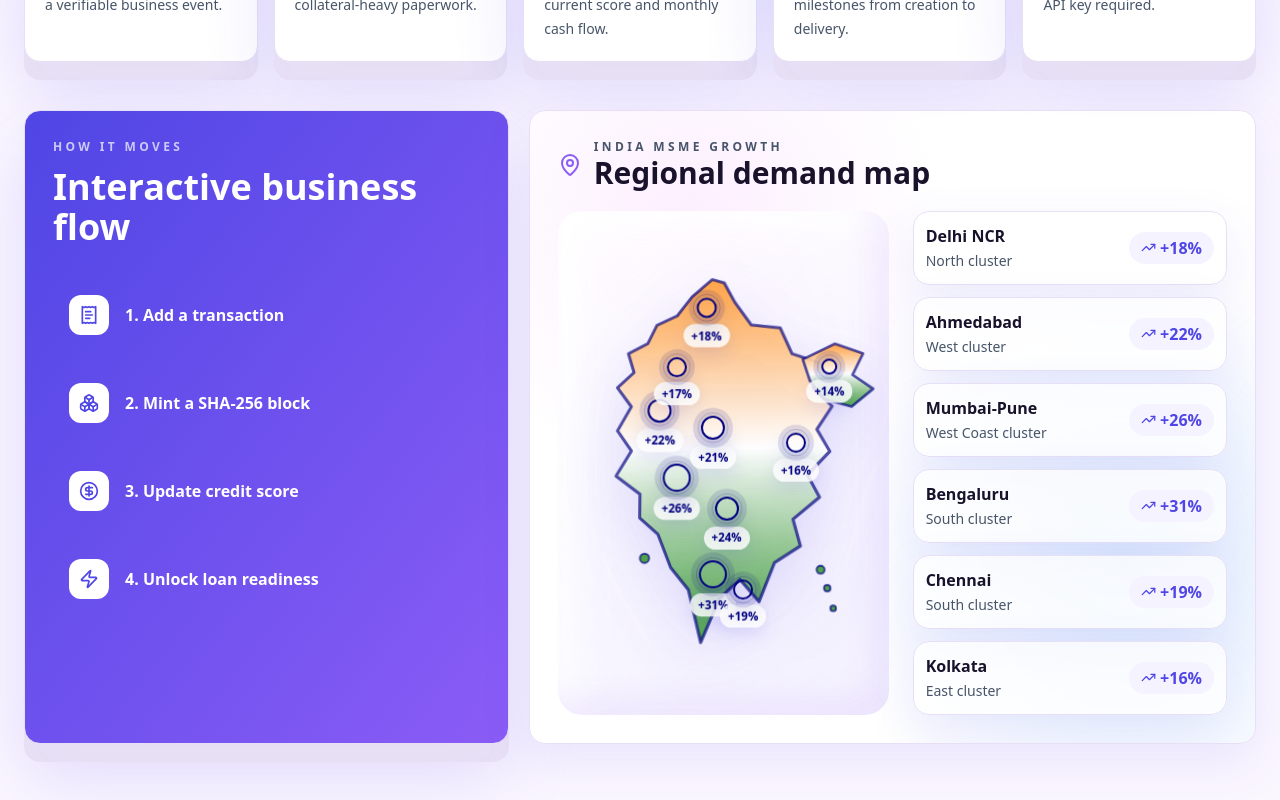
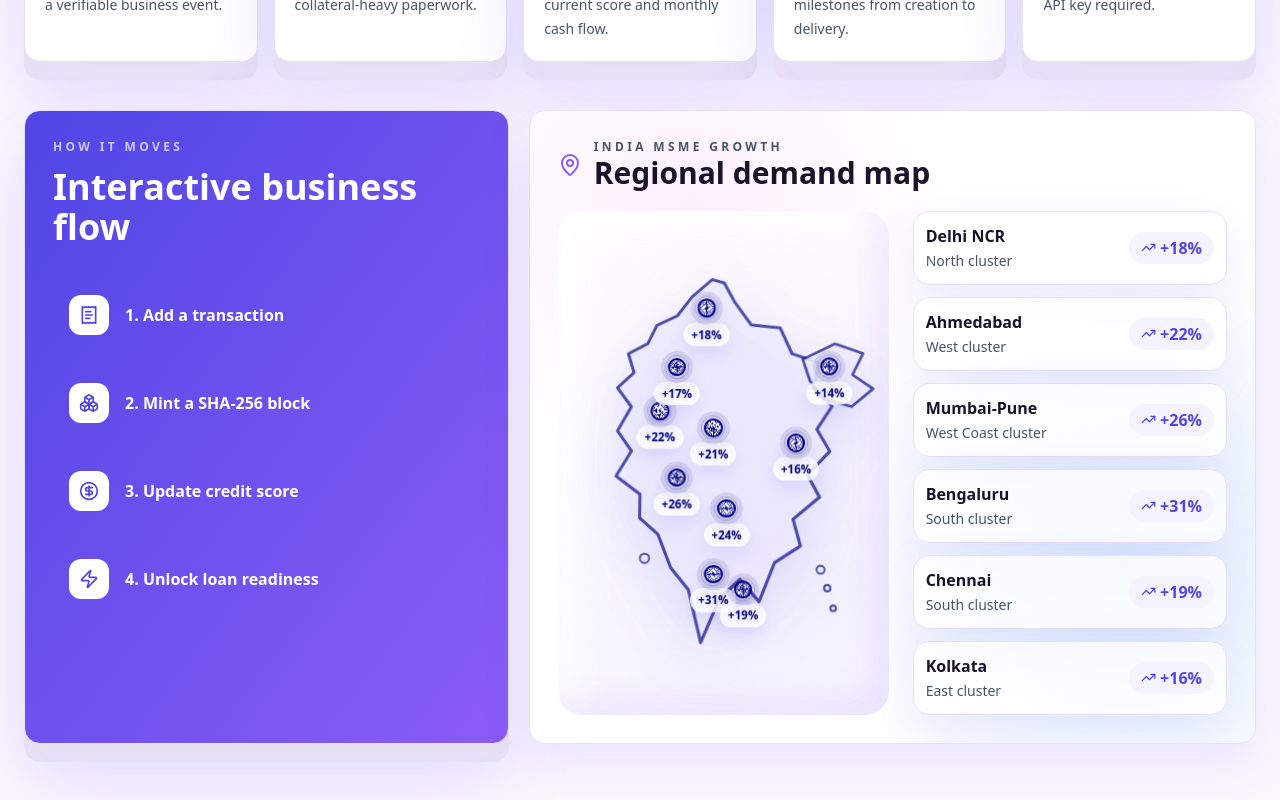
Before and after one commit to rudranshrajsrivastava/MICROFINANCE, a Next.js app: page / in a window 1280 px wide. Shown: the part 1116-1916 px from the top of the page. Built offline with nearby package versions, Linux system fonts and the light colour scheme.

Commit message:
Use Ashoka Chakra map markers

```diff
--- a/app/globals.css
+++ b/app/globals.css
@@ -162,7 +162,7 @@ select {
 
   .india-map-outline path,
   .india-map-outline circle {
-    fill: url("#indiaTricolor");
+    fill: rgba(237, 233, 254, 0.9);
     stroke: rgba(0, 0, 128, 0.68);
     stroke-width: 4;
     stroke-linejoin: round;
@@ -173,7 +173,7 @@ select {
   }
 
   .india-map-outline .india-island {
-    fill: rgba(19, 136, 8, 0.72);
+    fill: rgba(237, 233, 254, 0.9);
     stroke-width: 2.5;
   }
 
@@ -186,30 +186,24 @@ select {
     animation: mapDotFloat 4.8s ease-in-out infinite;
   }
 
-  .map-dot {
+  .ashoka-dot {
     position: relative;
     display: block;
+    width: 1.15rem;
+    height: 1.15rem;
     border-radius: 999px;
     border: 2px solid #000080;
-    box-shadow: 0 0 0 8px rgba(0, 0, 128, 0.12), 0 14px 24px rgba(0, 0, 128, 0.24);
+    background:
+      radial-gradient(circle, #000080 0 12%, transparent 13%),
+      repeating-conic-gradient(from 0deg, #000080 0deg 5deg, transparent 5deg 15deg),
+      radial-gradient(circle, #ffffff 0 58%, transparent 59%);
+    box-shadow: 0 0 0 7px rgba(0, 0, 128, 0.1), 0 14px 24px rgba(0, 0, 128, 0.24);
   }
 
-  .map-dot-saffron {
-    background: #ff9933;
-  }
-
-  .map-dot-white {
-    background: #ffffff;
-  }
-
-  .map-dot-green {
-    background: #138808;
-  }
-
-  .map-dot::after {
+  .ashoka-dot::after {
     content: "";
     position: absolute;
-    inset: -9px;
+    inset: -8px;
     border-radius: inherit;
     border: 1px solid rgba(0, 0, 128, 0.38);
     animation: mapPulse 2.8s ease-out infinite;
--- a/app/page.tsx
+++ b/app/page.tsx
@@ -11,16 +11,16 @@ const features = [
 ];
 
 const msmeRegions = [
-  { region: "North", city: "Delhi NCR", growth: "+18%", x: "45%", y: "23%", size: "h-5 w-5", tone: "saffron" },
-  { region: "West", city: "Ahmedabad", growth: "+22%", x: "31%", y: "43%", size: "h-6 w-6", tone: "white" },
-  { region: "West Coast", city: "Mumbai-Pune", growth: "+26%", x: "36%", y: "56%", size: "h-7 w-7", tone: "green" },
-  { region: "South", city: "Bengaluru", growth: "+31%", x: "47%", y: "75%", size: "h-7 w-7", tone: "saffron" },
-  { region: "South", city: "Chennai", growth: "+19%", x: "56%", y: "78%", size: "h-5 w-5", tone: "white" },
-  { region: "East", city: "Kolkata", growth: "+16%", x: "72%", y: "49%", size: "h-5 w-5", tone: "green" },
-  { region: "Central", city: "Indore-Bhopal", growth: "+21%", x: "47%", y: "46%", size: "h-6 w-6", tone: "saffron" },
-  { region: "Deccan", city: "Hyderabad", growth: "+24%", x: "51%", y: "62%", size: "h-6 w-6", tone: "green" },
-  { region: "Northwest", city: "Jaipur", growth: "+17%", x: "36%", y: "34%", size: "h-5 w-5", tone: "white" },
-  { region: "Northeast", city: "Guwahati", growth: "+14%", x: "82%", y: "34%", size: "h-4 w-4", tone: "saffron" }
+  { region: "North", city: "Delhi NCR", growth: "+18%", x: "45%", y: "23%" },
+  { region: "West", city: "Ahmedabad", growth: "+22%", x: "31%", y: "43%" },
+  { region: "West Coast", city: "Mumbai-Pune", growth: "+26%", x: "36%", y: "56%" },
+  { region: "South", city: "Bengaluru", growth: "+31%", x: "47%", y: "75%" },
+  { region: "South", city: "Chennai", growth: "+19%", x: "56%", y: "78%" },
+  { region: "East", city: "Kolkata", growth: "+16%", x: "72%", y: "49%" },
+  { region: "Central", city: "Indore-Bhopal", growth: "+21%", x: "47%", y: "46%" },
+  { region: "Deccan", city: "Hyderabad", growth: "+24%", x: "51%", y: "62%" },
+  { region: "Northwest", city: "Jaipur", growth: "+17%", x: "36%", y: "34%" },
+  { region: "Northeast", city: "Guwahati", growth: "+14%", x: "82%", y: "34%" }
 ];
 
 export default function LandingPage() {
@@ -144,13 +144,6 @@ export default function LandingPage() {
           <div className="grid gap-6 lg:grid-cols-[1fr_0.95fr]">
             <div className="india-map-stage">
               <svg className="india-map-outline" viewBox="0 0 420 520" role="img" aria-label="Stylized complete map of India">
-                <defs>
-                  <linearGradient id="indiaTricolor" x1="0" x2="0" y1="0" y2="1">
-                    <stop offset="0%" stopColor="#ff9933" stopOpacity="0.9" />
-                    <stop offset="48%" stopColor="#ffffff" stopOpacity="0.96" />
-                    <stop offset="100%" stopColor="#138808" stopOpacity="0.72" />
-                  </linearGradient>
-                </defs>
                 <path className="india-mainland" d="M198 16 171 39 151 65 124 77 112 102 86 115 94 141 72 161 91 187 73 219 92 246 72 279 104 303 104 334 128 355 145 398 168 426 184 492 208 437 234 413 258 441 278 392 311 371 302 337 336 309 321 280 350 250 334 221 354 191 330 166 338 133 303 120 288 85 250 80 228 48 214 21Z" />
                 <path className="india-northeast" d="M317 128 359 108 395 122 381 150 407 169 379 192 343 181 326 157Z" />
                 <circle className="india-island" cx="111" cy="386" r="6" />
@@ -164,7 +157,7 @@ export default function LandingPage() {
                   key={region.city}
                   style={{ left: region.x, top: region.y, animationDelay: `${index * 160}ms` }}
                 >
-                  <span className={`map-dot map-dot-${region.tone} ${region.size}`} />
+                  <span className="ashoka-dot" />
                   <span className="map-dot-label">{region.growth}</span>
                 </div>
               ))}
```
